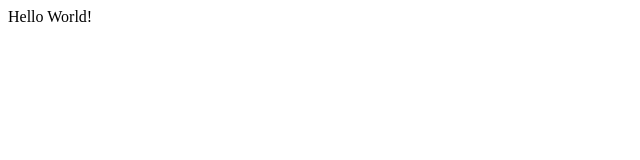
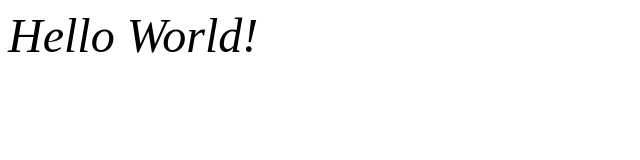
Before and after one commit to e1m1/e1m1.github.io, a plain HTML site: page index.html in a window 1280 px wide. Shown: the whole page, without its empty margins (0-640 px from the left). Drawn offline with Linux system fonts and the light colour scheme.

Commit message:
make a really cool hello greeting

```diff
--- a/index.html
+++ b/index.html
@@ -3,9 +3,11 @@
 <head>
     <meta charset="UTF-8">
     <meta name="viewport" content="width=device-width, initial-scale=1.0">
+    <link rel="stylesheet" href="site.css">
     <title>Document</title>
 </head>
 <body>
+    <script src="site.js"></script>
     Hello World!
 </body>
 </html>
--- a/site.css
+++ b/site.css
@@ -0,0 +1,4 @@
+body {
+    font-style: oblique;
+    font-size: 3rem;
+}
--- a/site.js
+++ b/site.js
@@ -0,0 +1 @@
+console.log('Hello World!')
```
